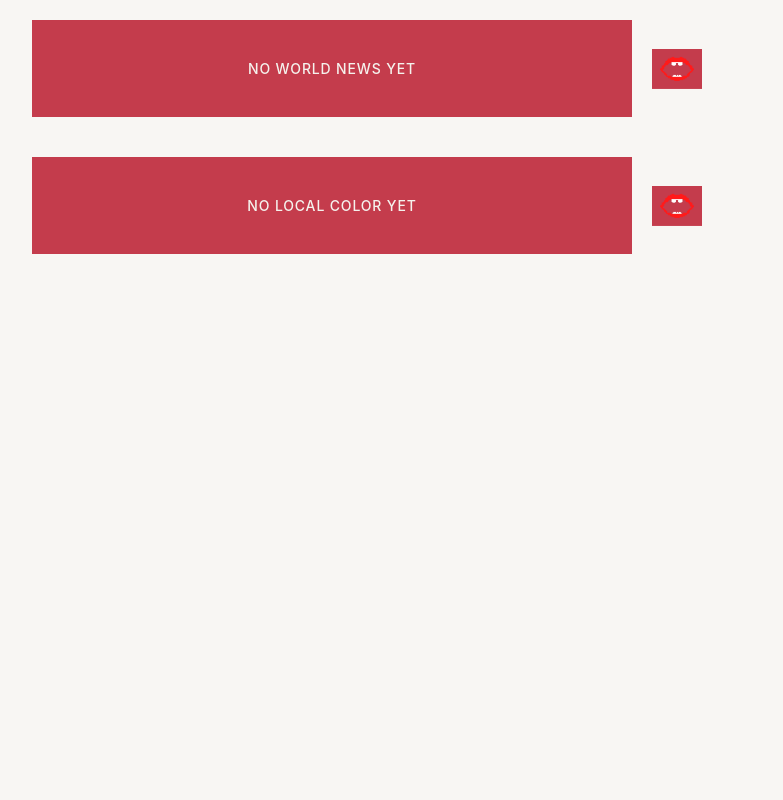
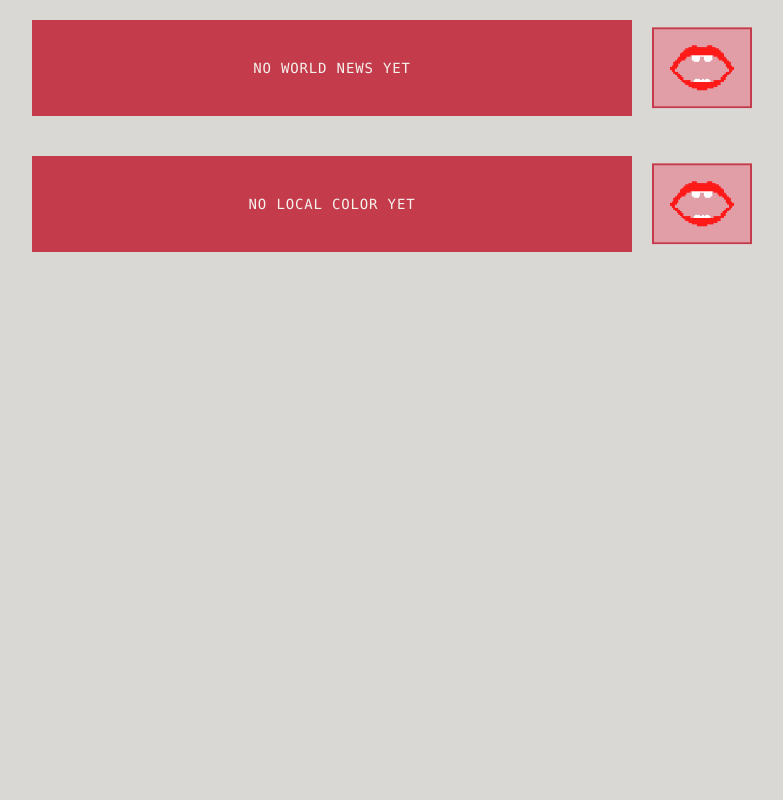
Before and after one commit to botica/newschomp, a Django app: page / in a window 1280 px wide. Shown: the whole page, without its empty margins (308-1091 px from the left). Run offline with Django 5.2, Linux system fonts and the light colour scheme; data that the repository does not hold is empty.

Commit message:
update interface design

```diff
--- a/newschomp/chomp/static/chomp/css/style.css
+++ b/newschomp/chomp/static/chomp/css/style.css
@@ -1,7 +1,7 @@
 /* NewsChomp Styles */
 
 :root {
-    --bg: #f8f6f3;
+    --bg: #dad8d5;
     --red: #c43c4c;
     --cream: #e8e2d9;
     --cream-light: #f5f2ed;
@@ -16,7 +16,7 @@
 }
 
 body {
-    font-family: -apple-system, BlinkMacSystemFont, "Segoe UI", Roboto, "Helvetica Neue", Arial, sans-serif;
+    font-family: "SF Mono", "Consolas", "Monaco", "Menlo", monospace;
     background: var(--bg);
     min-height: 100vh;
     padding: 20px 16px;
@@ -55,13 +55,14 @@ header {
 .refresh-btn {
     position: absolute;
     top: 50%;
-    right: -70px;
+    right: -120px;
     transform: translateY(-50%);
-    width: 50px;
+    width: 100px;
     height: auto;
     cursor: pointer;
-    background: var(--red);
-    padding: 8px;
+    background: #e29ea6;
+    padding: 16px;
+    border: 2px solid var(--red);
 }
 
 #world-content,
```
Also changed, not shown: other parts of newschomp/chomp/static/chomp/css/style.css (+12 -12 lines).
